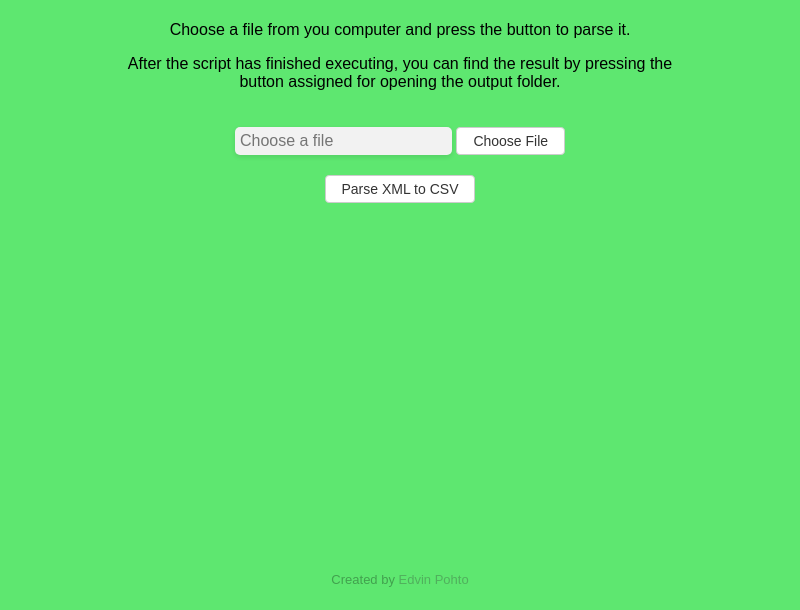
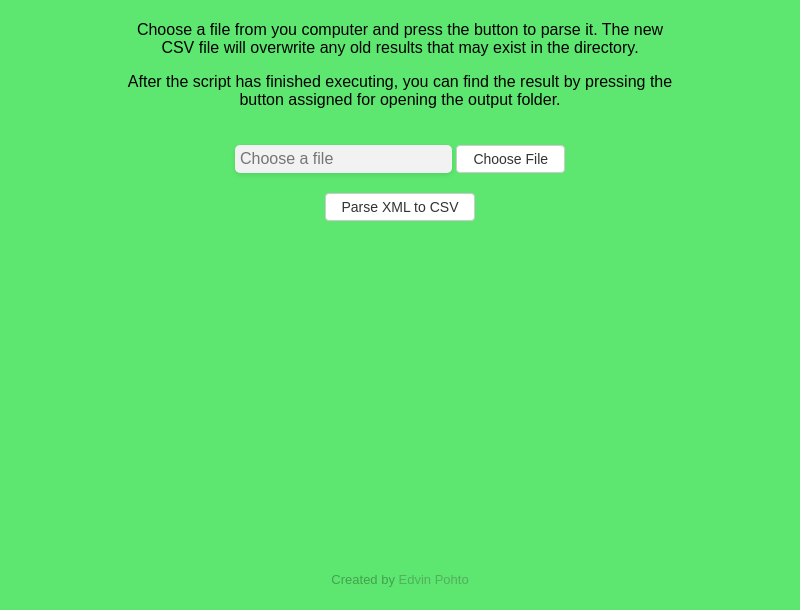
Before and after one commit to edvinpohto/multi-mandates-desktop-app, an Electron app: page renderer/index.html in a window 800 px wide. Shown: the part 190-800 px from the top of the page. Drawn offline with Linux system fonts and the light colour scheme; no server answers.

Commit message:
updated HTML info

```diff
--- a/renderer/index.html
+++ b/renderer/index.html
@@ -22,7 +22,7 @@
         <h1>Welcome to the MultiMandate XML to CSV Parser 👋</h1>
 
         <div>
-          <p>Choose a file from you computer and press the button to parse it.</p>
+          <p>Choose a file from you computer and press the button to parse it. The new CSV file will overwrite any old results that may exist in the directory.</p>
           <p>After the script has finished executing, you can find the result by pressing the button assigned for opening the output folder.</p>
         </div>
 
```
